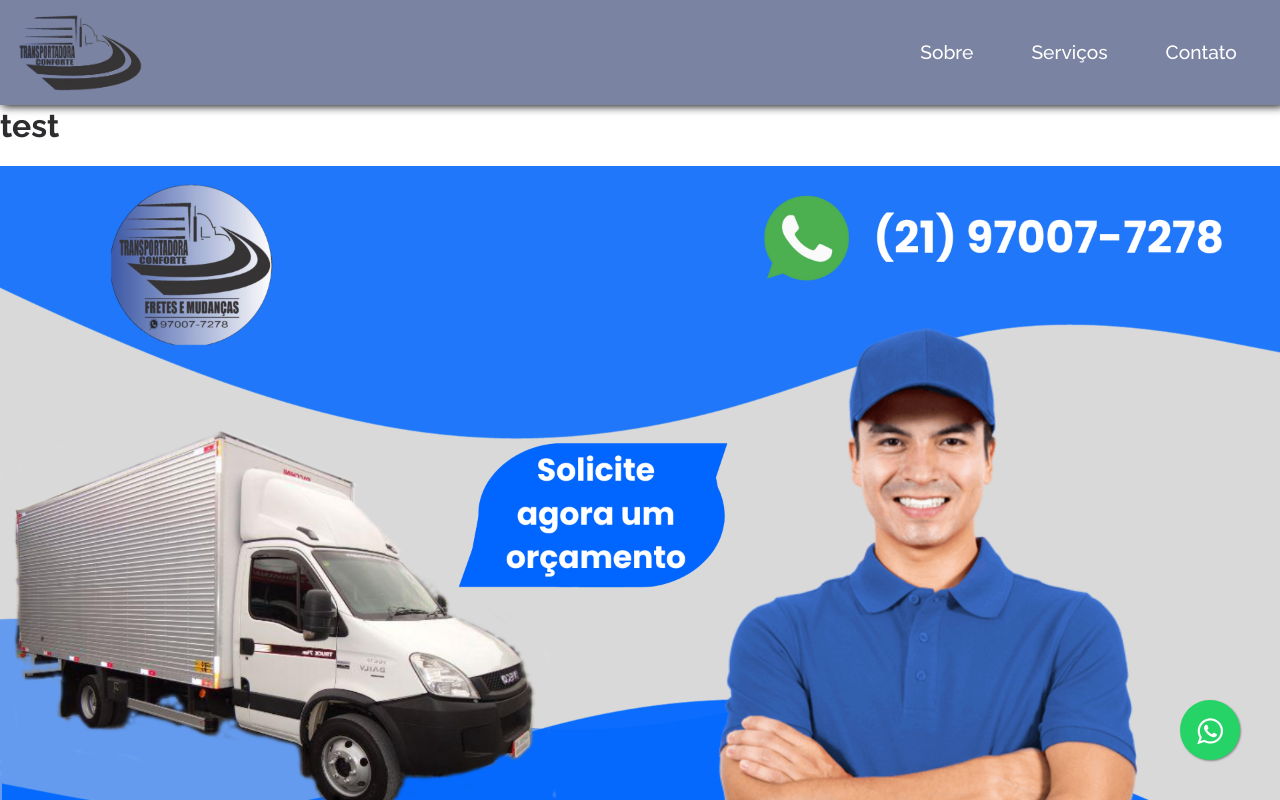
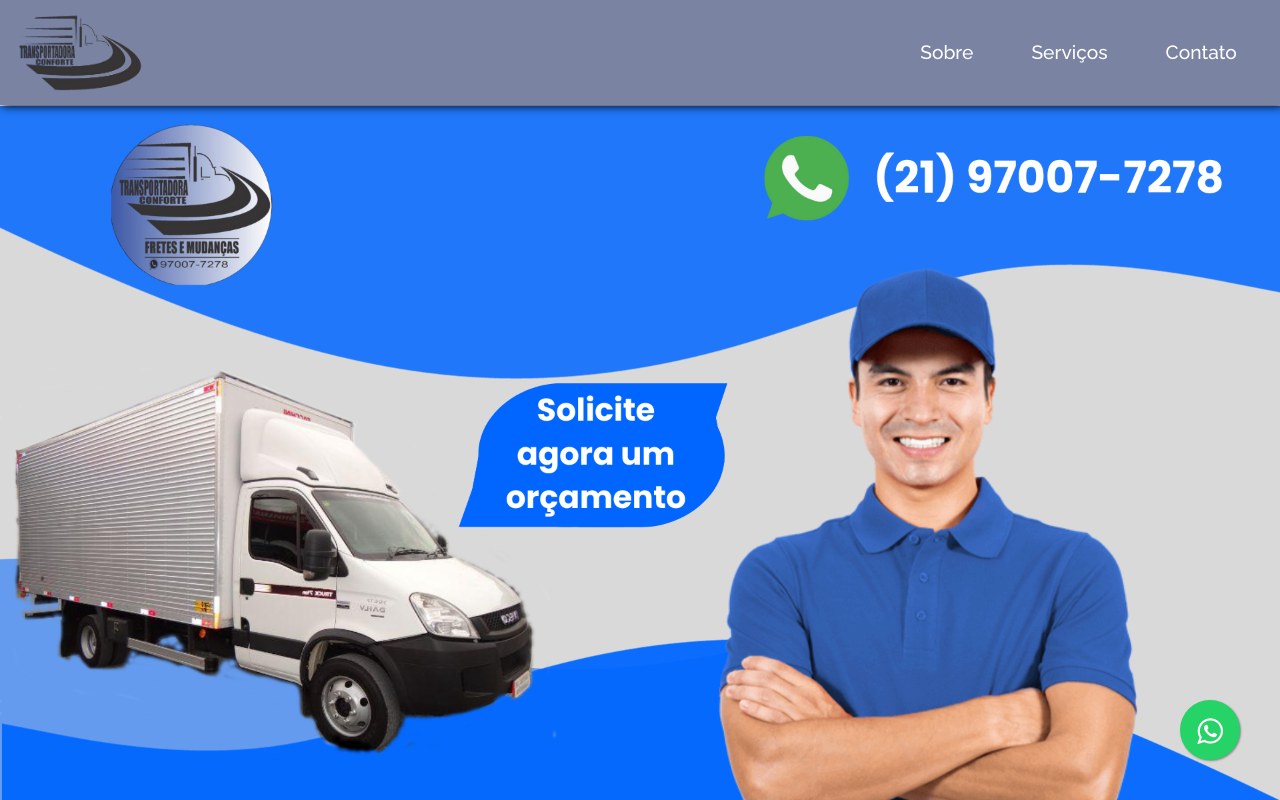
Before and after one commit to Wallaceleandr0/fretesrecreio, a React (Create React App) app: page / in a window 1280 px wide. Shown: the top 800 px of the page. Built offline with nearby package versions, Linux system fonts and the light colour scheme.

Commit message:
teste concluido

```diff
--- a/src/pages/Home/BannerCarousel.jsx
+++ b/src/pages/Home/BannerCarousel.jsx
@@ -26,8 +26,7 @@ const BannerCarousel = () => {
       <Slider {...settings}>
         {images.map((image, index) => (
           <div key={index} >
-            <img src={image} alt={`Banner ${index + 1}`} style={{ width: "100%", objectFit: "cover" }} />
-
+            <img src={image} alt={`Banner ${index + 1}`} style={{ width: "100%", objectFit: "cover", height: "100%" }} />
           </div>
         ))}
       </Slider>
--- a/src/pages/Home/Home.jsx
+++ b/src/pages/Home/Home.jsx
@@ -5,7 +5,6 @@ import Main from './Main'
 function Home() {
   return (
     <>
-    <h1>test</h1>
     <BannerCarousel />
     <Main />
     </>
--- a/src/pages/Home/Main.css
+++ b/src/pages/Home/Main.css
@@ -1,3 +1,5 @@
+
+
 h3 {
     font-size: 2.5rem;
     font-weight: bold;
```
